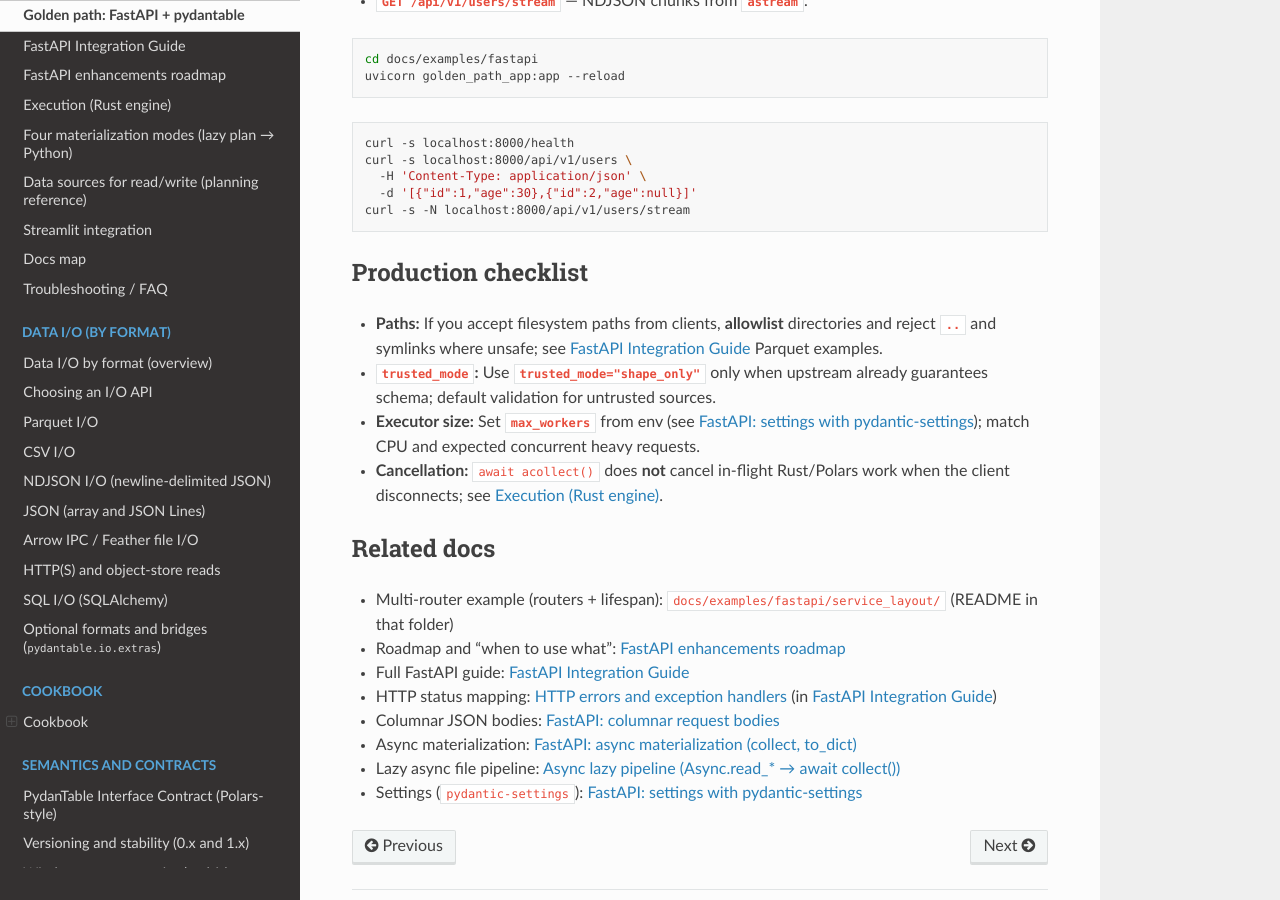
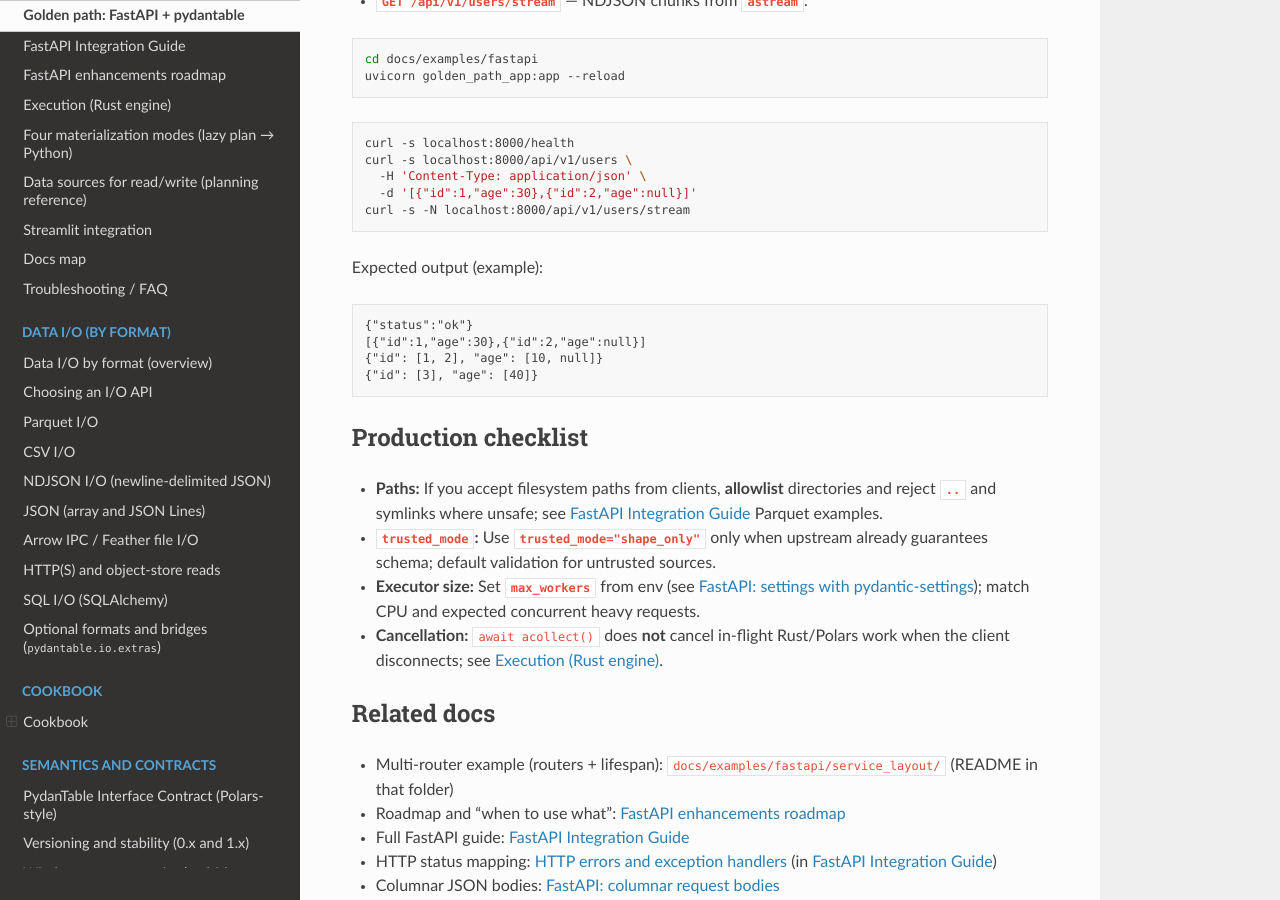
Before and after one commit to eddiethedean/pydantable, a Sphinx documentation site: the page built from docs/GOLDEN_PATH_FASTAPI.md, in a window 1280 px wide and 900 px high, scrolled down 1357 px. Built offline with Sphinx 7.4.7 and the Read the Docs theme 3.1.0, drawn with Linux system fonts in a browser that asks for light colours; the version number is read from the project's files by our own code.

Commit message:
docs: include real FastAPI example outputs

````diff
--- a/docs/GOLDEN_PATH_FASTAPI.md
+++ b/docs/GOLDEN_PATH_FASTAPI.md
@@ -60,6 +60,15 @@
 curl -s -N localhost:8000/api/v1/users/stream
 ```
 
+Expected output (example):
+
+```text
+{"status":"ok"}
+[{"id":1,"age":30},{"id":2,"age":null}]
+{"id": [1, 2], "age": [10, null]}
+{"id": [3], "age": [40]}
+```
+
 ## Production checklist
 
 - **Paths:** If you accept filesystem paths from clients, **allowlist** directories and reject **`..`** and symlinks where unsafe; see {doc}`/FASTAPI` Parquet examples.
````
Also changed, not shown: docs/examples/fastapi/service_layout/README.md (+7 -0 lines).
